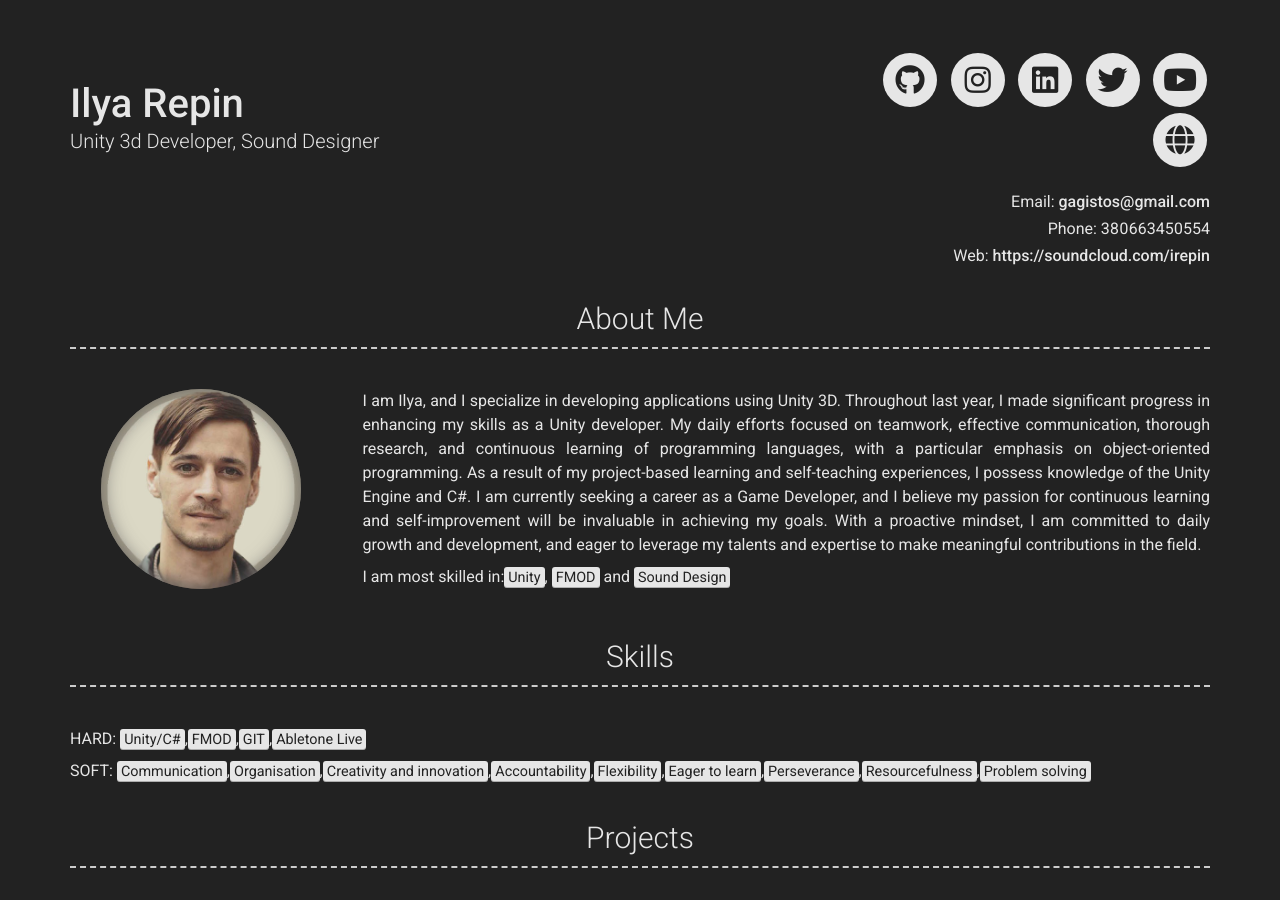
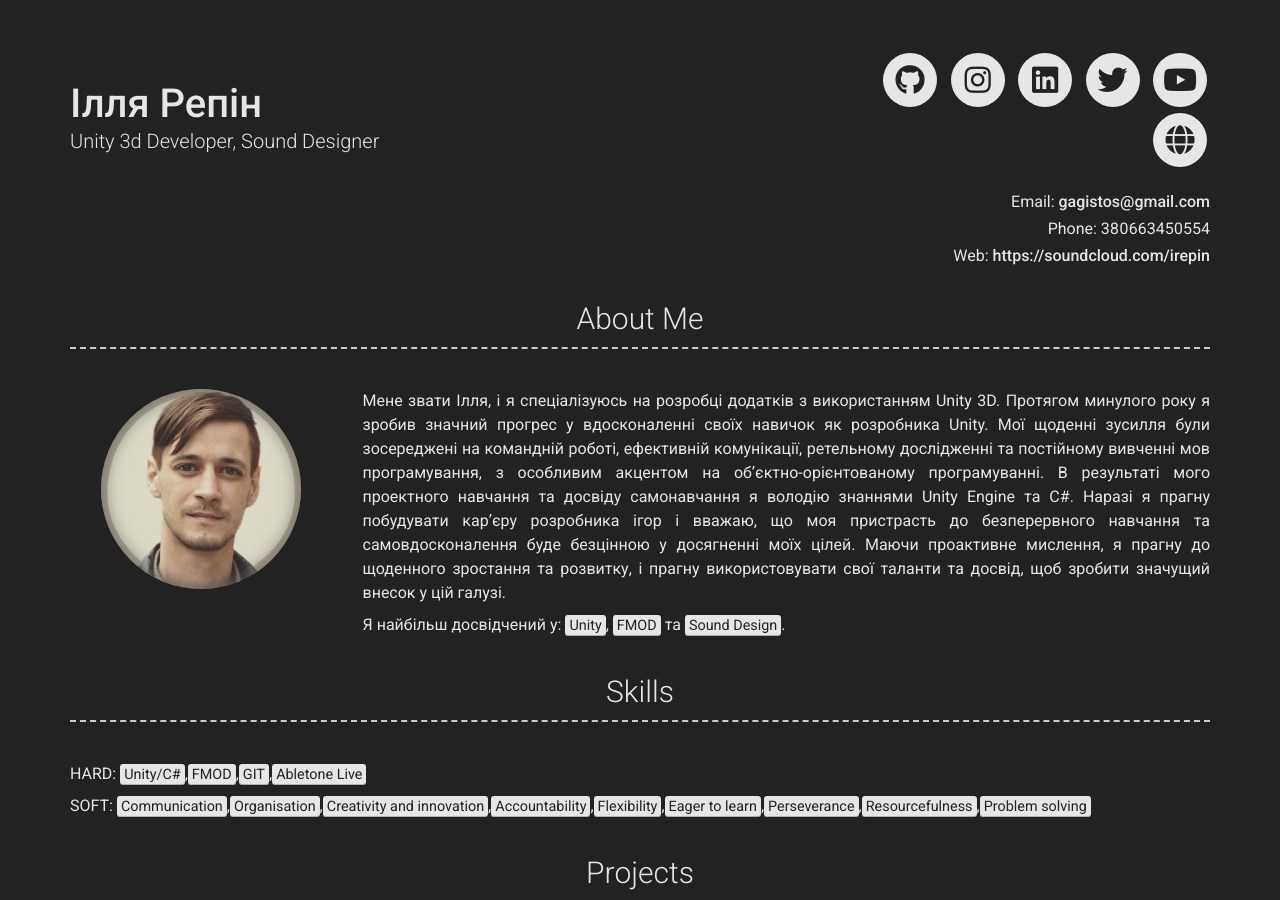
Before and after one commit to IrePin-Games/CV_ukr, a Jekyll site: the page built from index.md, in a window 1280 px wide and 900 px high. Built offline with Jekyll 4.4.1, drawn with Linux system fonts in a browser that asks for light colours; nearby versions of some CDN libraries; some of the changed text lies outside the part shown.

Commit message:
Update _config.yml

```diff
--- a/_config.yml
+++ b/_config.yml
@@ -6,7 +6,7 @@ favicon: images/favicon.ico
 version: 2
 
 # Personal info
-name: Ilya Repin
+name: Ілля Репін
 title: Unity 3d Developer, Sound Designer
 email: gagistos@gmail.com
 # email_title: Email (Email title override)
@@ -45,14 +45,14 @@ additional_links:
 # about_title: About Me (Use this to override about section title)
 about_profile_image: images/profile_2.jpg
 about_content: | # this will include new lines to allow paragraphs
-  I am Ilya, and I specialize in developing applications using Unity 3D. Throughout last year, I made significant progress in enhancing my skills as a Unity developer.
-  My daily efforts focused on teamwork, effective communication, thorough research, and continuous learning of programming languages, with a particular emphasis on object-oriented programming.
-  As a result of my project-based learning and self-teaching experiences, I possess knowledge of the Unity Engine and C#.
-  I am currently seeking a career as a Game Developer, and I believe my passion for continuous learning and self-improvement
-  will be invaluable in achieving my goals. With a proactive mindset, I am committed to daily growth and development,
-  and eager to leverage my talents and expertise to make meaningful contributions in the field.
+  Мене звати Ілля, і я спеціалізуюсь на розробці додатків з використанням Unity 3D. Протягом минулого року я зробив значний прогрес у вдосконаленні своїх навичок як розробника Unity.
+  Мої щоденні зусилля були зосереджені на командній роботі, ефективній комунікації, ретельному дослідженні та постійному вивченні мов програмування, з особливим акцентом на об'єктно-орієнтованому програмуванні.
+  В результаті мого проектного навчання та досвіду самонавчання я володію знаннями Unity Engine та C#.
+  Наразі я прагну побудувати кар'єру розробника ігор і вважаю, що моя пристрасть до безперервного навчання та самовдосконалення
+  буде безцінною у досягненні моїх цілей. Маючи проактивне мислення, я прагну до щоденного зростання та розвитку,
+  і прагну використовувати свої таланти та досвід, щоб зробити значущий внесок у цій галузі.
 
-  I am most skilled in:<mark>Unity</mark>, <mark>FMOD</mark> and <mark>Sound Design</mark>
+  Я найбільш досвідчений у: <mark>Unity</mark>, <mark>FMOD</mark> та <mark>Sound Design</mark>.
 
 content:
   - title: Skills
```
